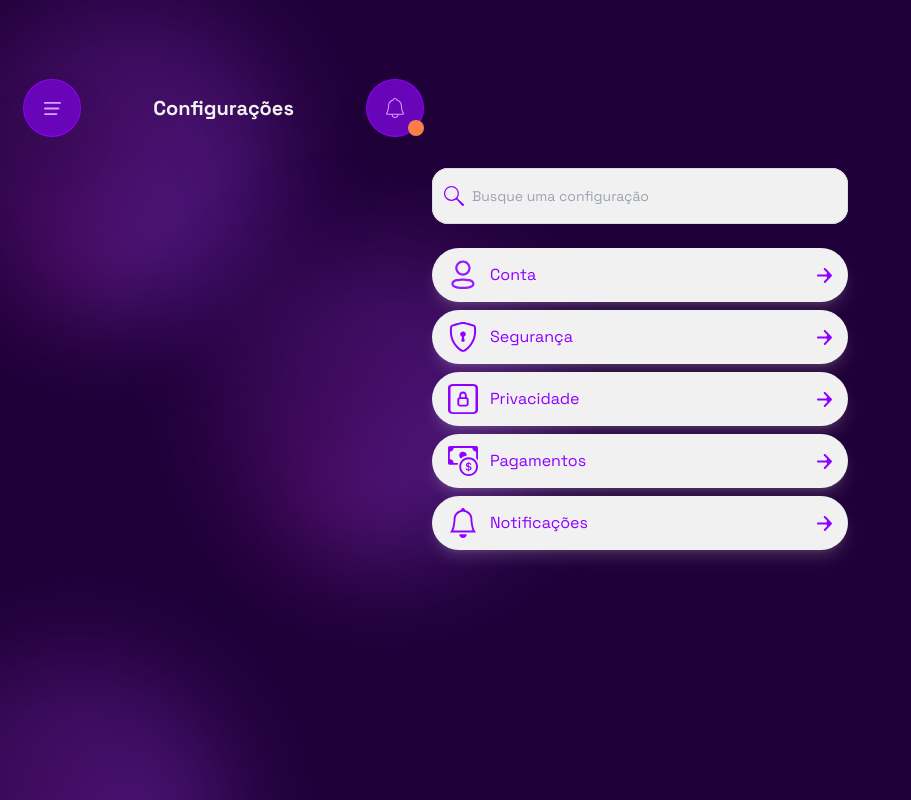
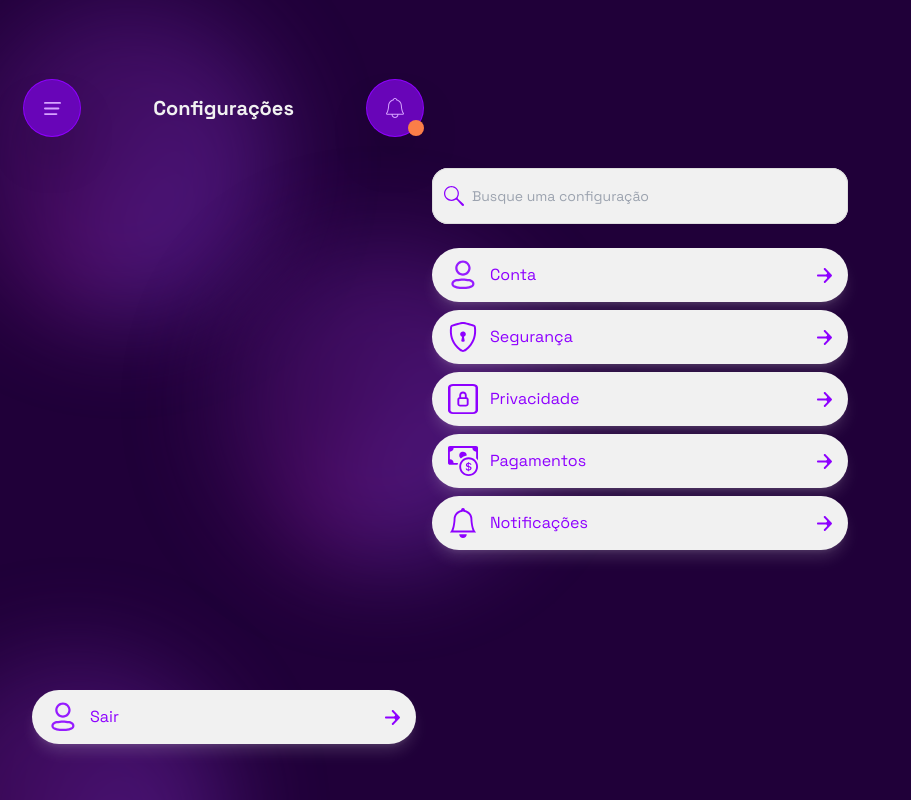
Before and after one commit to Resenhapp/ResenhaWEBAPP, a Next.js app: page /webapp/configuracoes in a window 1280 px wide. Shown: the whole page, without its empty margins (0-911 px from the left). Built offline with nearby package versions, Linux system fonts and the light colour scheme; no server answers.

Commit message:
Tela de configuração - Logout

```diff
--- a/src/app/webapp/configuracoes/page.js
+++ b/src/app/webapp/configuracoes/page.js
@@ -14,6 +14,10 @@ export default function Settings() {
     const handleNavigation = (pageToGo) => {
         window.location.href = `/webapp/configuracoes/${pageToGo}`;
     };
+
+    const handleLogOut = () => {
+
+    }
 
     return (
         <div className='flex flex-col w-screen h-screen'>
@@ -66,6 +70,15 @@ export default function Settings() {
                     </div>
                 </section>
             </div>
+            <div className='flex flex-col justify-end mb-10 max-w-md p-4 px-8'>
+                <ButtonConfig
+                    label="Sair"
+                    action={handleLogOut}
+                    rightIcon={'arrowRight06'}
+                    leftIcon={'user02'}
+                    textAlign="left"
+                />
+            </div>
         </div>
     );
 }
```
